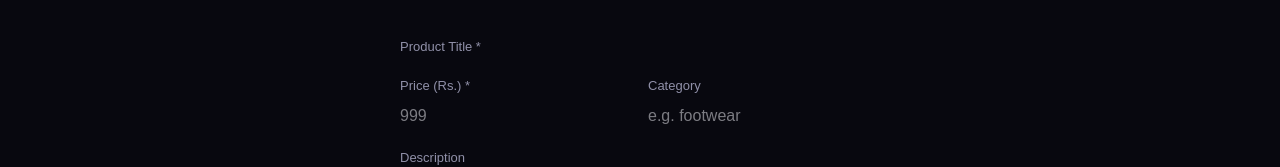
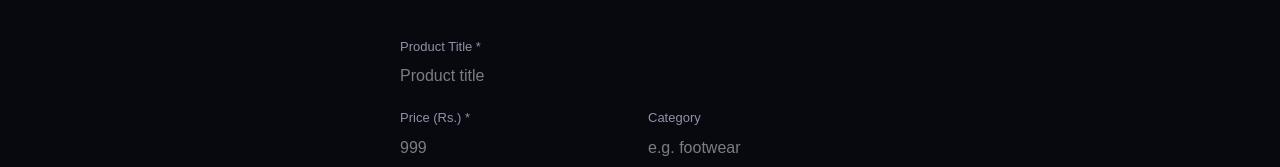
Before and after one commit to Mohammad-Danish-sab/E--commerce, a React (Vite) app in the folder Frontend/vite-project/: page /add-product in a window 1280 px wide. Shown: the part 249-416 px from the top of the page. Built offline with nearby package versions, Linux system fonts and the light colour scheme; no server answers.

Commit message:
fix: add product

```diff
--- a/Frontend/vite-project/src/pages/AddProduct.jsx
+++ b/Frontend/vite-project/src/pages/AddProduct.jsx
@@ -79,12 +79,12 @@ const AddProduct = () => {
         <div style={S.field}>
           <label style={S.label}>Product Title *</label>
           <input
-            id="imgInput"
-            name="image"
-            type="file"
-            accept="image/*"
-            onChange={handleImageChange}
-            style={{ display: "none" }}
+            name="title"
+            type="text"
+            placeholder="Product title"
+            value={form.title}
+            onChange={handleChange}
+            required
           />
         </div>
 
@@ -150,6 +150,7 @@ const AddProduct = () => {
                 </p>
               </div>
             )}
+            {/* Only one file input for image upload */}
             <input
               id="imgInput"
               type="file"
--- a/Frontend/vite-project/src/pages/Login.jsx
+++ b/Frontend/vite-project/src/pages/Login.jsx
@@ -19,7 +19,6 @@ const Login = () => {
         "http://localhost:5000/api/auth/login",
         { email, password },
       );
-      // FIX: Save both token AND user object (original only saved token)
       localStorage.setItem("token", data.token);
       localStorage.setItem("user", JSON.stringify(data.user));
       toast.success("Welcome back👋🏻, " + data.user.name + "!");
```
